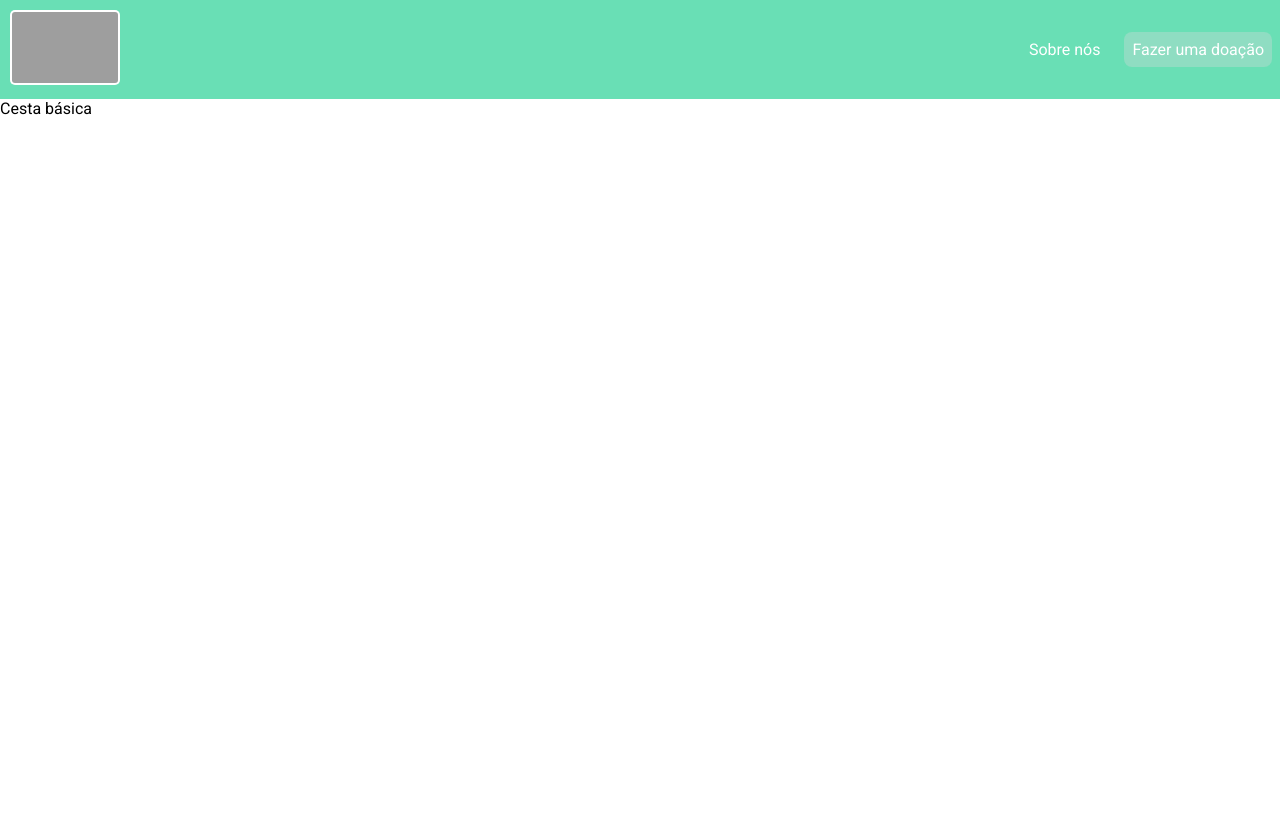
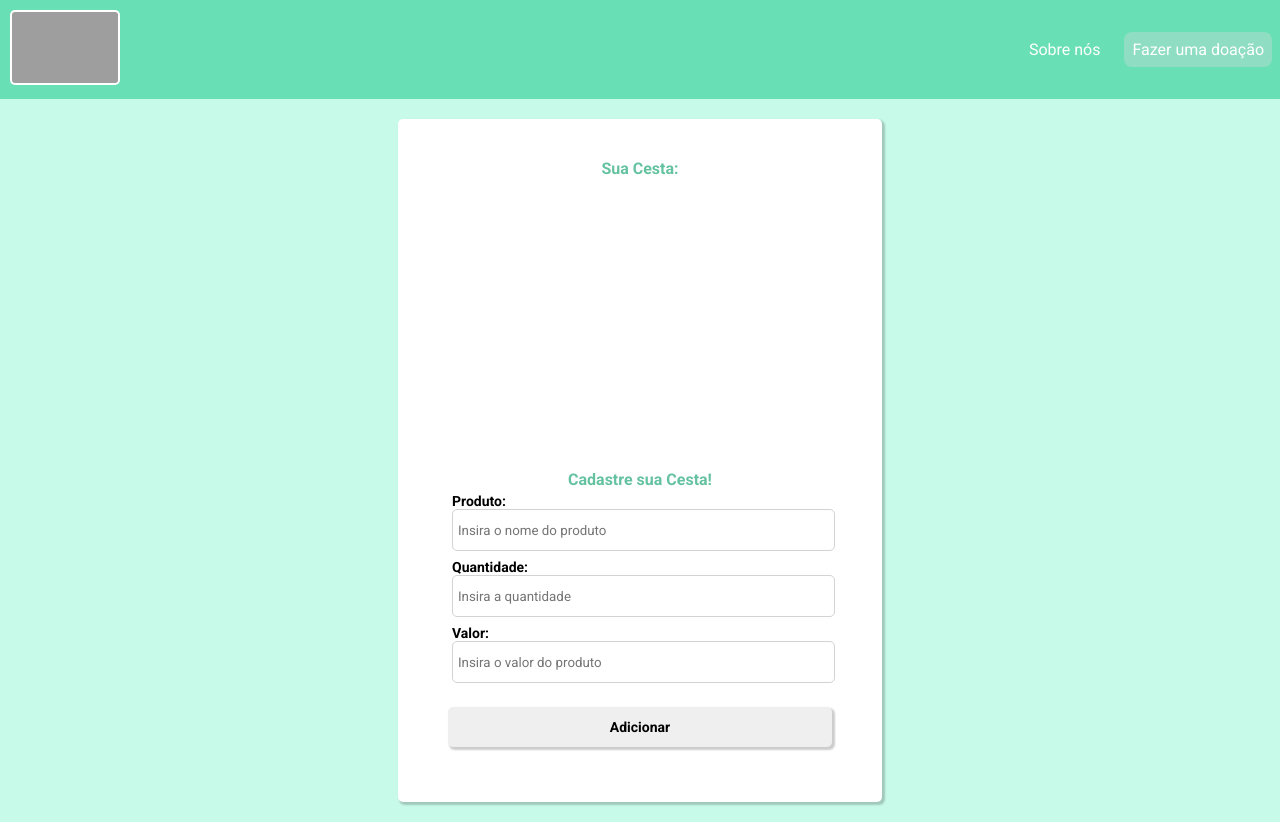
Before and after one commit to phillCD/helpy-meal, a React (Vite) app: page /home/donations in a window 1280 px wide. Before the commit the page ends 800 px from the top, so only its background shows below. Built offline with nearby package versions, Linux system fonts and the light colour scheme; grey boxes are pictures that could not be loaded.

Commit message:
Tela de cadastro de cestas

```diff
--- a/src/components/Input/index.jsx
+++ b/src/components/Input/index.jsx
@@ -1,10 +1,10 @@
 import './styles.css';
 
-export default function Input({id, name, label, type="text"}) {
+export default function Input({id, name, label, type="text", placeholder=""}) {
     return(
         <div className='inputContainer'>
             <div className='label'>{label}</div>
-            <input id={id} name={name} type={type} />
+            <input id={id} name={name} type={type} placeholder={placeholder}/>
         </div>
     )
 }
--- a/src/components/Input/styles.css
+++ b/src/components/Input/styles.css
@@ -19,5 +19,5 @@ input {
 }
 
 input:focus {
-    outline: 2px solid #D72D5C;
+    outline: 2px solid #69DFB5;
 }
--- a/src/components/Navbar/index.jsx
+++ b/src/components/Navbar/index.jsx
@@ -9,7 +9,7 @@ export default function NavBar() {
     <>
         <header className="navContainer">
             <nav>
-                <Link to="/home">
+                <Link to="/">
                     <img  className="logo" src="./src/assets/HelpyngHandLogo.png"/>
                 </Link>
                 <div className="menu" onClick={() => setMenuOpen(!menuOpen)}>
--- a/src/routes/Donations/index.jsx
+++ b/src/routes/Donations/index.jsx
@@ -1,7 +1,66 @@
-import React from "react";
+import React, { useEffect, useState } from "react";
+import Input from "../../components/Input";
+import SimpleButton from "../../components/SimpleButton";
+import './styles.css';
 
 export default function Donations() {
+    const [produtos, setProdutos] = useState([]);
+    const [errorMessage, setErrorMessage] = useState();
+
+    function generateId() {
+        return Math.random().toString(36).substr(2, 9);
+    }
+
+    function addProduto(event) {
+        event.preventDefault();
+
+        const form = event.currentTarget;
+        const formData = new FormData(form);
+        if (produtos.length <= 15) {
+            if (formData.get("newProduto") !== "" && +formData.get("newQuantidade") > 0 && +formData.get("newValor") > 0) {
+
+                const newProduto = {
+                id: generateId(),
+                name: formData.get("newProduto"),
+                qtd: +formData.get("newQuantidade"),
+                valor: +formData.get("newValor")
+            };
+
+              setProdutos([...produtos, newProduto]);
+
+              form.reset();
+              setErrorMessage("");
+            } else {
+              setErrorMessage("Preencha todos os campos!");
+            }
+        } else {
+            setErrorMessage("Lista excede o limite de 15 itens!")
+        }
+
+    }
+
     return (
-        <div>Cesta básica</div>
+        <div className="donationsContainer">
+            <div className="formContainer">
+                <div className="basketShow">
+                    <span className="title">Sua Cesta:</span>
+                    <ul>
+                        {produtos.map(({id, name, qtd, valor}) =>
+                            <li key={id}>{name} - {qtd} - R${valor}</li>
+                        )}
+                    </ul>
+                </div>
+                <form onSubmit={addProduto}>
+                    <div className="title">Cadastre sua Cesta!</div>
+                    <Input name="newProduto" label="Produto:" placeholder="Insira o nome do produto" />
+                    <Input name="newQuantidade" label="Quantidade:" placeholder="Insira a quantidade" />
+                    <Input name="newValor" label="Valor:" placeholder="Insira o valor do produto" />
+                    {!!errorMessage && <div>{errorMessage}</div>}
+                    <div className="buttonContainer">
+                        <SimpleButton text="Adicionar" />
+                    </div>
+                </form>
+            </div>
+        </div>
     )
 }
--- a/src/routes/Donations/styles.css
+++ b/src/routes/Donations/styles.css
@@ -0,0 +1,34 @@
+.donationsContainer {
+    display: flex;
+    height: 90.4vh;
+    background-color: rgb(200, 250, 233);
+    justify-content: center;
+}
+
+.title {
+    align-self: center;
+    font-weight: bold;
+    color: #64c2a1
+}
+
+.basketShow {
+    margin-top: 20px;
+    height: 50%;
+}
+
+.formContainer {
+    display: flex;
+    margin: 20px 0;
+
+}
+
+form {
+    display: flex;
+    flex-direction: column;
+    width: 100%;
+    height: 50%;
+}
+
+.buttonContainer {
+    margin-top: 20px;
+}
```
